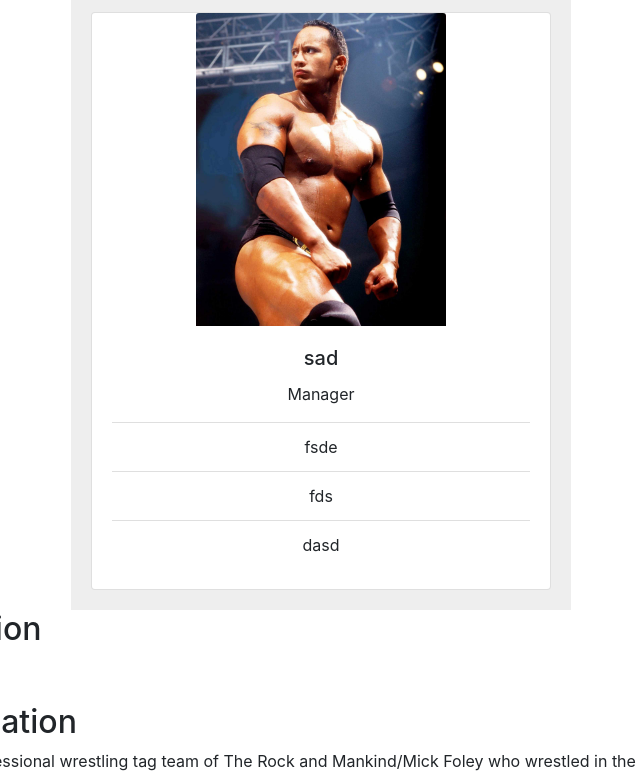
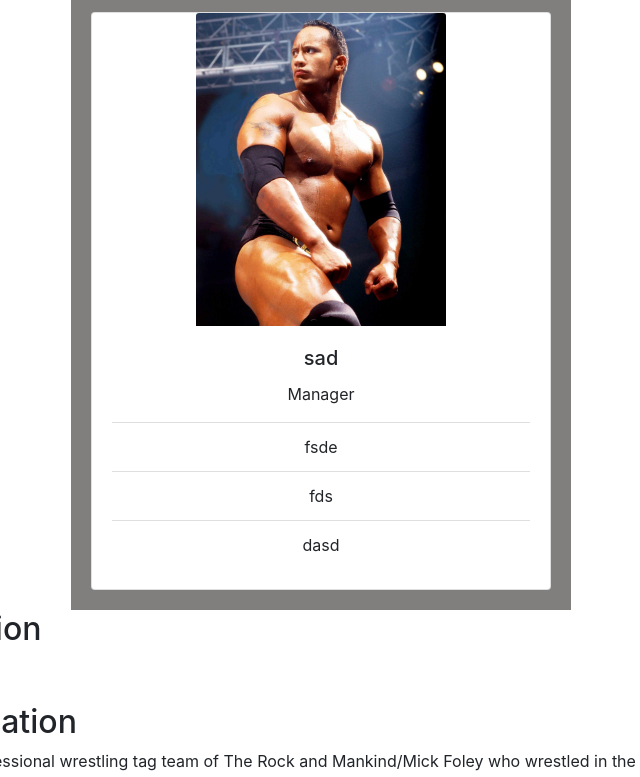
Before and after one commit to gato365/gato365-team-profile-generator-redo, a website: page team_page.html in a window 1280 px wide. Shown: the part 206-983 px from the top of the page, without its empty margins (319-959 px from the left). Drawn offline with nearby package versions, Linux system fonts and the light colour scheme.

Commit message:
Made final changes to html

```diff
--- a/team_page.html
+++ b/team_page.html
@@ -21,7 +21,10 @@
   <h2 style="text-align:center;"> Manager Information </h2>
 
   <div style="text-align:center;width:500px;margin:0 auto;">
-    <div style="background:#eee;padding:20px;">
+    <div style="background:rgb(129, 126, 126) ;padding:20px;">
+
+
+
       <div class="card">
         <img src="./assets/images/the-rock.jpg" class="card-img-top" alt="..." style="width:100%;max-width:250px;display:block;margin:0 auto;">
         <div class="card-body">
@@ -35,6 +38,11 @@
           </ul>
         </div>
       </div>
+
+
+
+
+
     </div>
   </div>
 
```
